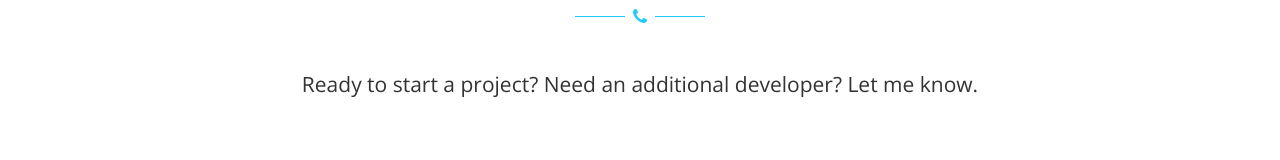
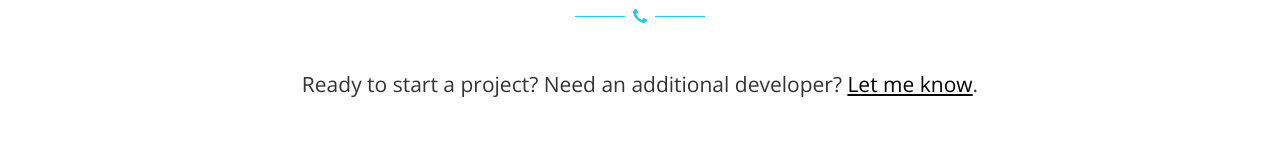
Before and after one commit to williamdnapier/williamdnapier.github.io, a plain HTML site: page index.html in a window 1280 px wide. Shown: the part 5327-5487 px from the top of the page. Drawn offline with nearby package versions, Linux system fonts and the light colour scheme.

Commit message:
update index.html

```diff
--- a/index.html
+++ b/index.html
@@ -533,7 +533,7 @@
             <div class="row">
                 <div class="col-md-12 text-center">
                     <p class="lead">
-                        Ready to start a project? Need an additional developer? Let me know.
+                        Ready to start a project? Need an additional developer? <a href="mailto:napier.bill@gmail.com?Subject=Inquiry%20from%20website"><span style="text-decoration:underline">Let me know</span></a>.
                     </p>
                 </div>
             </div>
```
Also changed, not shown: 1 other file.
